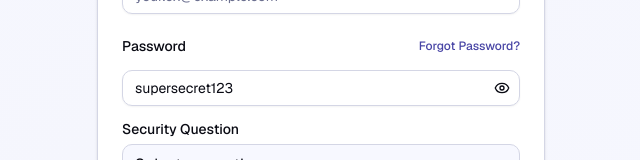
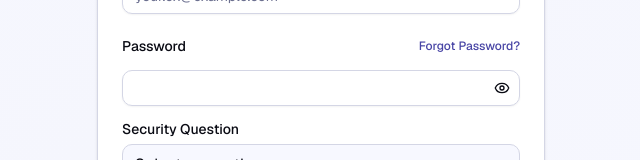
Before and after one commit to Aaravanthanie/stupid-hackathon-2025-western, a Next.js app: page /login in a window 1280 px wide. Shown: the part 375-535 px from the top of the page, without its empty margins (319-959 px from the left). Built offline with nearby package versions, Linux system fonts and the light colour scheme.

Commit message:
Fix password

```diff
--- a/app/login/page.tsx
+++ b/app/login/page.tsx
@@ -21,7 +21,7 @@ import { Checkbox } from '@/components/ui/checkbox'
 export default function LoginPage() {
   const router = useRouter()
   const [email, setEmail] = useState('')
-  const [password, setPassword] = useState('supersecret123')
+  const [password, setPassword] = useState('')
   const [showPassword, setShowPassword] = useState(true)
   const [forgotPasswordClicked, setForgotPasswordClicked] = useState(false)
   const [securityQuestion, setSecurityQuestion] = useState('')
@@ -148,7 +148,7 @@ export default function LoginPage() {
             {forgotPasswordClicked && (
               <Alert>
                 <AlertDescription className="text-center">
-                  Here's your password: <span className="font-mono font-bold">{password}</span> 💅
+                  Here's your password: <span className="font-mono font-bold">{"supersecret123"}</span> 💅
                 </AlertDescription>
               </Alert>
             )}
```
